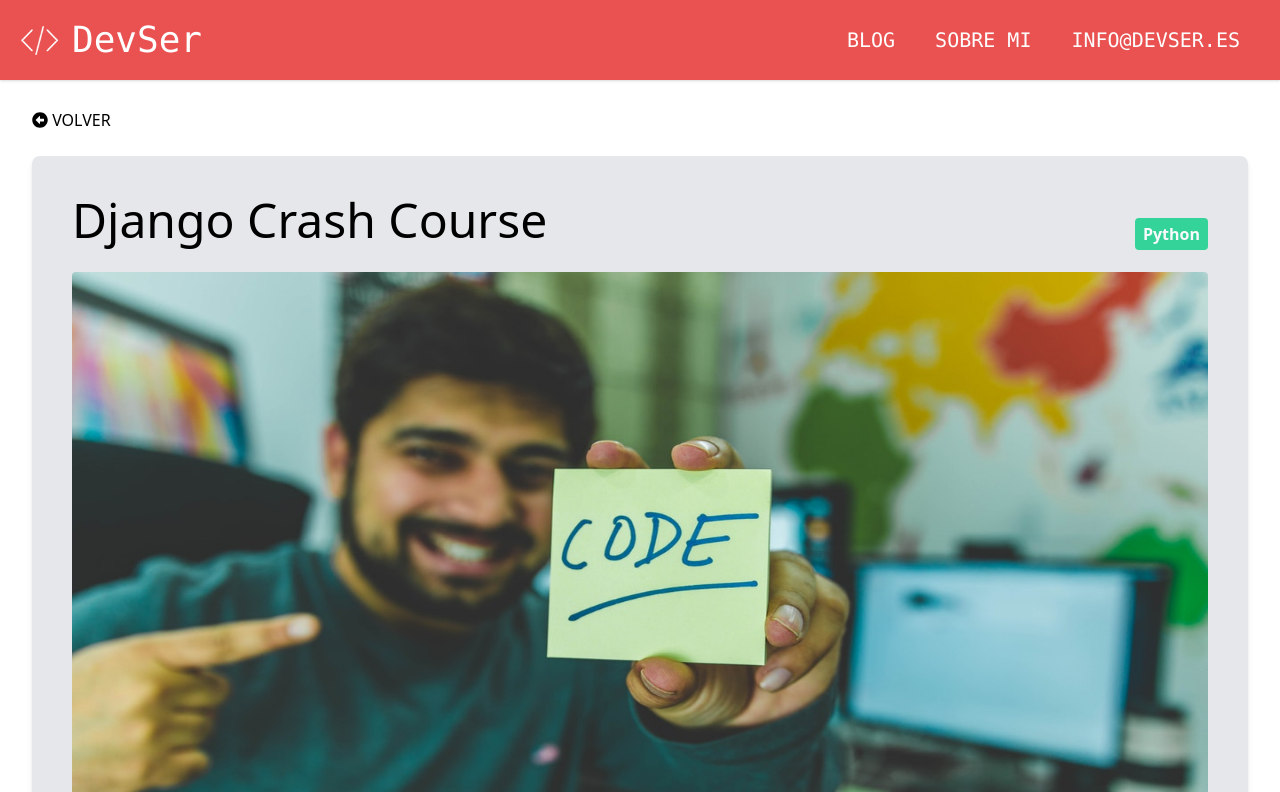
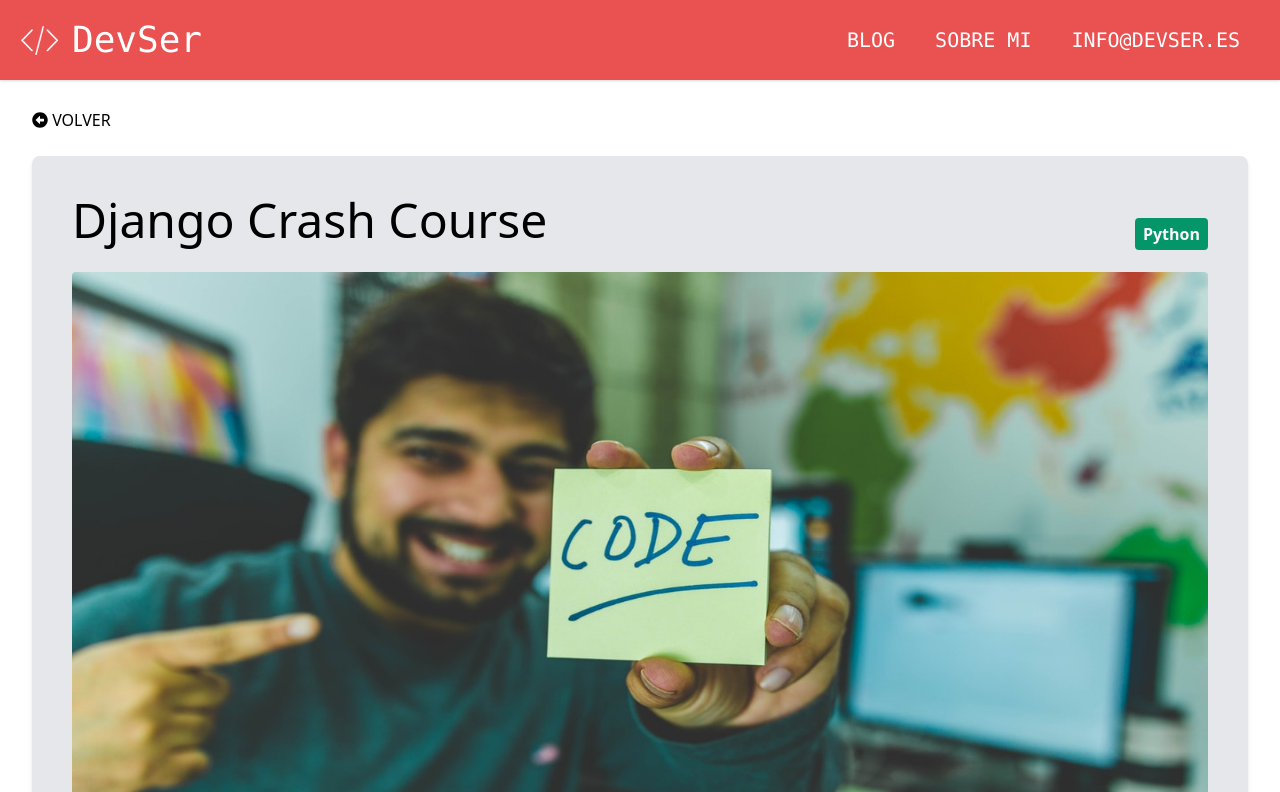
Before and after one commit to sergigt10/blog-udemy-next.js, a Next.js app: page /blog/django-crash-course in a window 1280 px wide. Shown: the top 792 px of the page. Built offline with nearby package versions, Linux system fonts and the light colour scheme.

Commit message:
fix color categories

```diff
--- a/components/CategoryLabel.js
+++ b/components/CategoryLabel.js
@@ -11,7 +11,7 @@ export default function CategoryLabel({ children }) {
 
 	return (
 		<div
-			className={`px-2 py-1 bg-${colorKey[children]}-400 text-gray-50 font-bold rounded`}
+			className={`px-2 py-1 bg-${colorKey[children]}-600 text-gray-50 font-bold rounded`}
 		>
 			<Link href={`/blog/category/${children.toLowerCase()}`}>
 				{children}
--- a/pages/blog/[slug].js
+++ b/pages/blog/[slug].js
@@ -13,7 +13,7 @@ import Layout from "@/components/Layout";
 import CategoryLabel from "@/components/CategoryLabel";
 
 export default function PostPage({
-	frontmatter: { title, category, date, cover_image, author },
+	frontmatter: { title, category, cover_image },
 	content,
 }) {
 	return (
```
